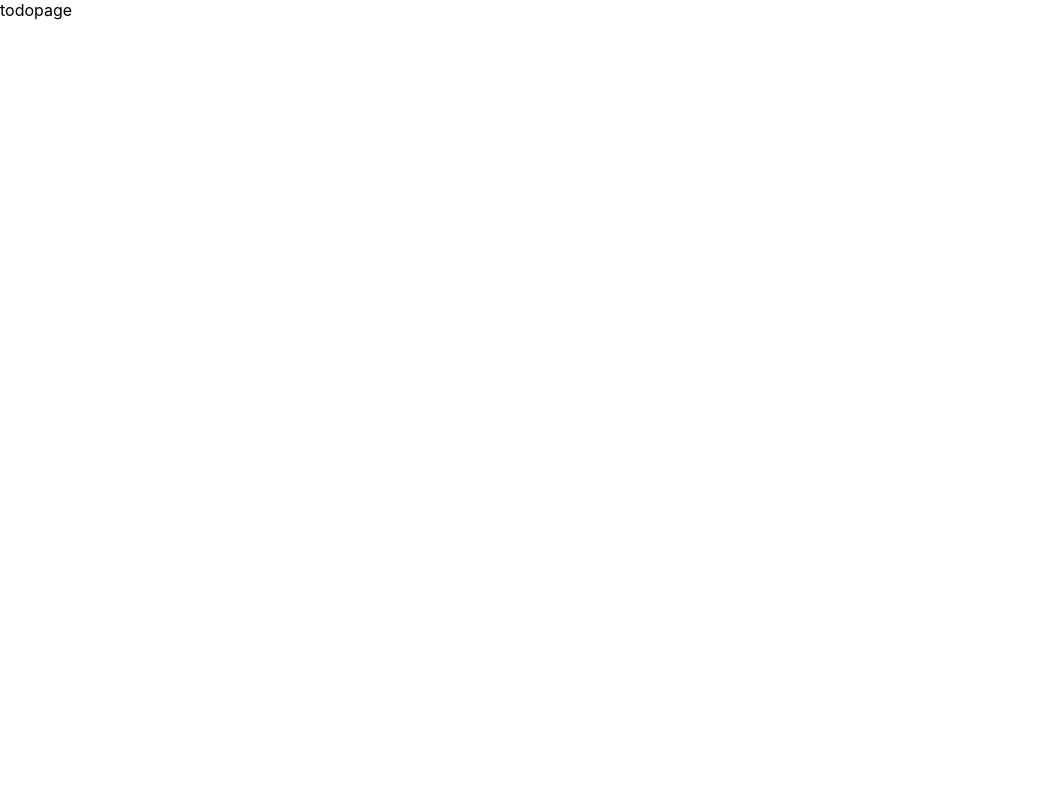
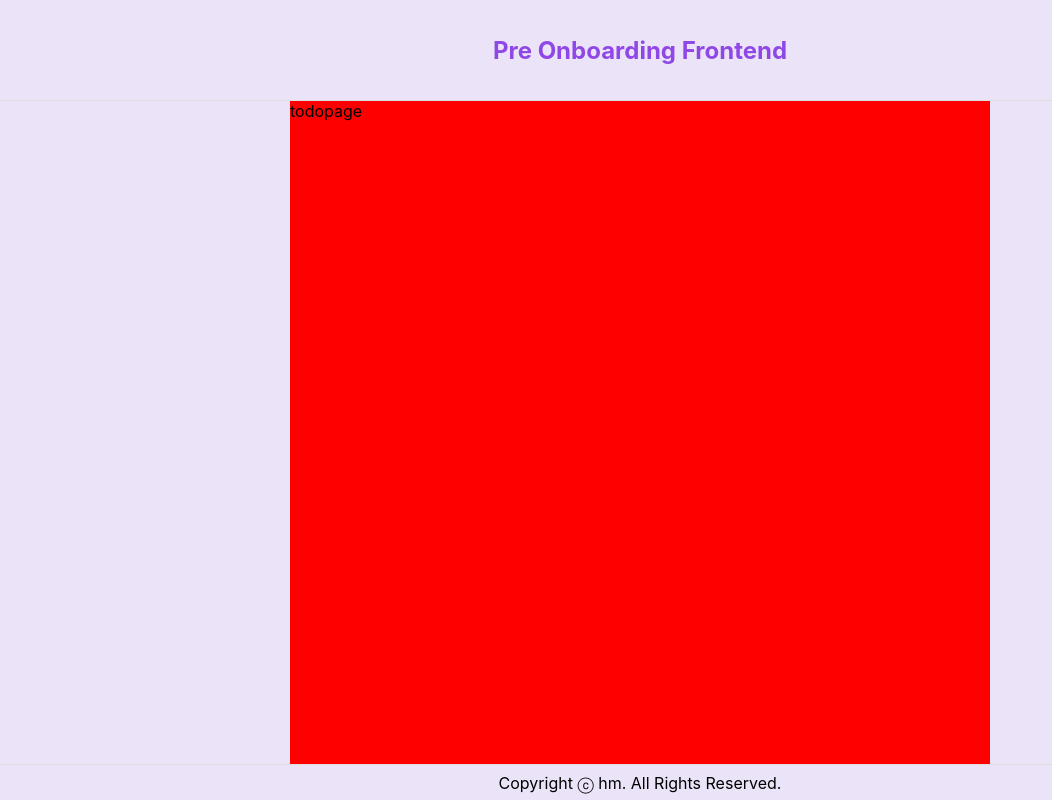
Before and after one commit to hyemin33/wanted-pre-onboarding-frontend, a React (Create React App) app: page /todo in a window 1280 px wide. Shown: the whole page, without its empty margins (0-1052 px from the left). Built offline with nearby package versions, Linux system fonts and the light colour scheme.

Commit message:
feat: servicewrapper 생성, emotion 추가

```diff
--- a/package.json
+++ b/package.json
@@ -3,6 +3,9 @@
   "version": "0.1.0",
   "private": true,
   "dependencies": {
+    "@emotion/css": "^11.10.5",
+    "@emotion/react": "^11.10.5",
+    "@emotion/styled": "^11.10.5",
     "@loadable/component": "^5.15.3",
     "@testing-library/jest-dom": "^5.16.5",
     "@testing-library/react": "^13.4.0",
--- /dev/null
+++ b/src/components/layout/ServiceWrapper.jsx
@@ -0,0 +1,64 @@
+import React from "react";
+import styled from "@emotion/styled";
+
+const ServiceWrapper = ({ children }) => {
+  return (
+    <Wrapper>
+      <WrapperContainer>
+        <Header>
+          <h2>Pre Onboarding Frontend</h2>
+        </Header>
+        <Body>{children}</Body>
+        <Footer>
+          <p>Copyright ⓒ hm. All Rights Reserved.</p>
+        </Footer>
+      </WrapperContainer>
+    </Wrapper>
+  );
+};
+
+const Footer = styled.div`
+  border-top: 1px solid #ddd;
+  height: 35px;
+  display: flex;
+  flex: center;
+  align-items: center;
+
+  & > p {
+    width: 100%;
+    text-align: center;
+  }
+`;
+const Header = styled.div`
+  border-bottom: 1px solid #ddd;
+  height: 100px;
+  display: flex;
+  flex: center;
+  align-items: center;
+
+  & > h2 {
+    width: 100%;
+    text-align: center;
+    color: #8f47e6;
+  }
+`;
+
+const Body = styled.div`
+  margin: auto;
+  max-width: 700px;
+  min-height: calc(100vh - 101px - 36px);
+  background: red;
+`;
+
+const WrapperContainer = styled.div`
+  overflow-y: auto;
+  height: 100%;
+`;
+const Wrapper = styled.div`
+  width: 100%;
+  height: 100vh;
+  position: relative;
+  overflow: hidden;
+  background: #ebe4f9;
+`;
+export default ServiceWrapper;
--- a/src/index.css
+++ b/src/index.css
@@ -1,13 +1,17 @@
 body {
   margin: 0;
-  font-family: -apple-system, BlinkMacSystemFont, 'Segoe UI', 'Roboto', 'Oxygen',
-    'Ubuntu', 'Cantarell', 'Fira Sans', 'Droid Sans', 'Helvetica Neue',
+  font-family: -apple-system, BlinkMacSystemFont, "Segoe UI", "Roboto", "Oxygen",
+    "Ubuntu", "Cantarell", "Fira Sans", "Droid Sans", "Helvetica Neue",
     sans-serif;
   -webkit-font-smoothing: antialiased;
   -moz-osx-font-smoothing: grayscale;
 }
 
+h2,
+p {
+  margin: 0;
+}
 code {
-  font-family: source-code-pro, Menlo, Monaco, Consolas, 'Courier New',
+  font-family: source-code-pro, Menlo, Monaco, Consolas, "Courier New",
     monospace;
 }
--- a/src/pages/Root.jsx
+++ b/src/pages/Root.jsx
@@ -1,7 +1,8 @@
 import React from "react";
+import ServiceWrapper from "../components/layout/ServiceWrapper";
 
 const Root = () => {
-  return <div>홈</div>;
+  return <ServiceWrapper>홈</ServiceWrapper>;
 };
 
 export default Root;
--- a/src/pages/SigninPage.jsx
+++ b/src/pages/SigninPage.jsx
@@ -1,7 +1,8 @@
 import React from "react";
+import ServiceWrapper from "../components/layout/ServiceWrapper";
 
 const SigninPage = () => {
-  return <div>로그인</div>;
+  return <ServiceWrapper>로그인</ServiceWrapper>;
 };
 
 export default SigninPage;
--- a/src/pages/SignupPage.jsx
+++ b/src/pages/SignupPage.jsx
@@ -1,7 +1,8 @@
 import React from "react";
+import ServiceWrapper from "../components/layout/ServiceWrapper";
 
 const SignypPage = () => {
-  return <div>회원가입</div>;
+  return <ServiceWrapper>회원가입</ServiceWrapper>;
 };
 
 export default SignypPage;
--- a/src/pages/TodoPage.jsx
+++ b/src/pages/TodoPage.jsx
@@ -1,7 +1,8 @@
 import React from "react";
+import ServiceWrapper from "../components/layout/ServiceWrapper";
 
 const TodoPage = () => {
-  return <div>todopage</div>;
+  return <ServiceWrapper>todopage</ServiceWrapper>;
 };
 
 export default TodoPage;
```
Also changed, not shown: 1 other file (tests, documents, lock files or other folders).
